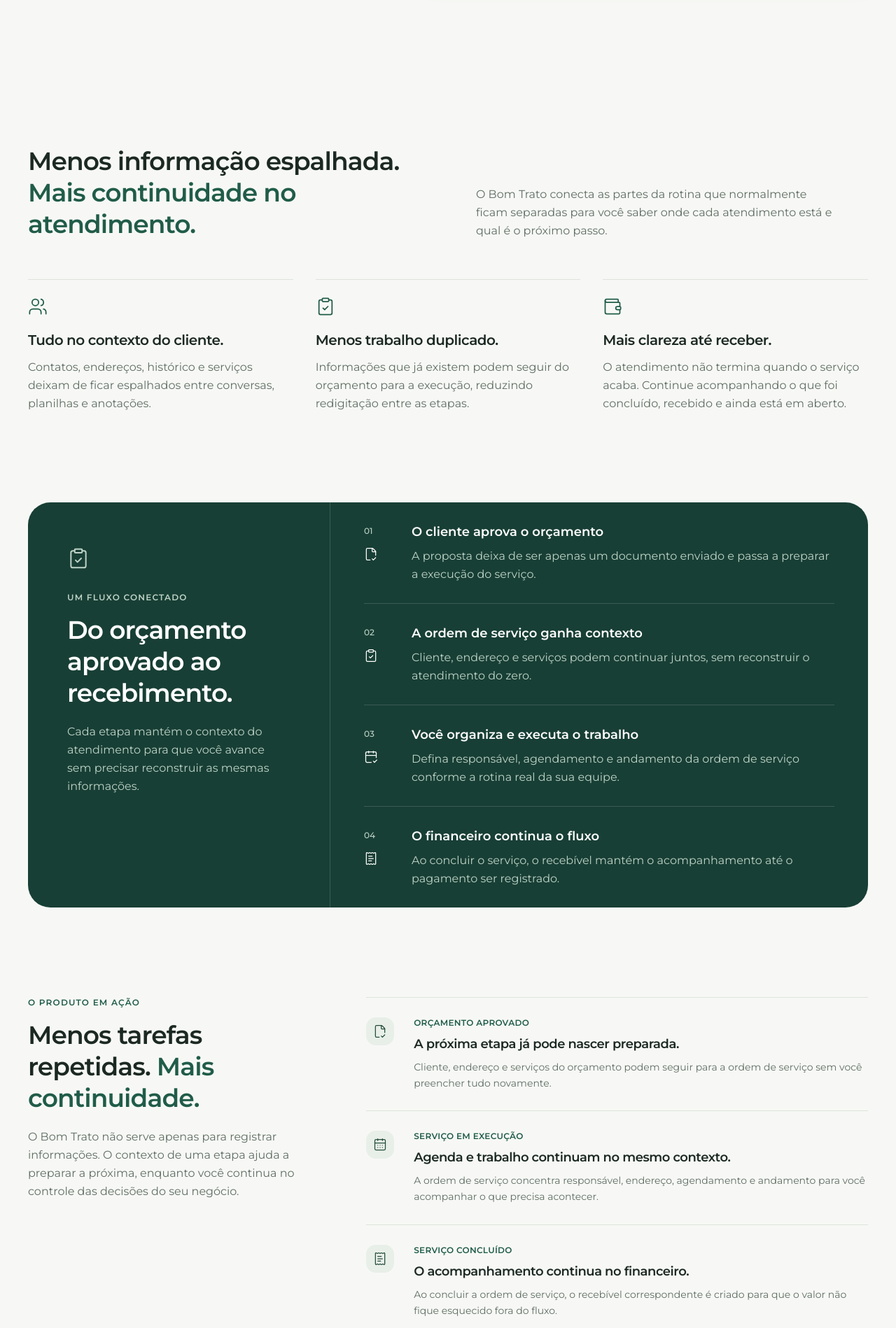
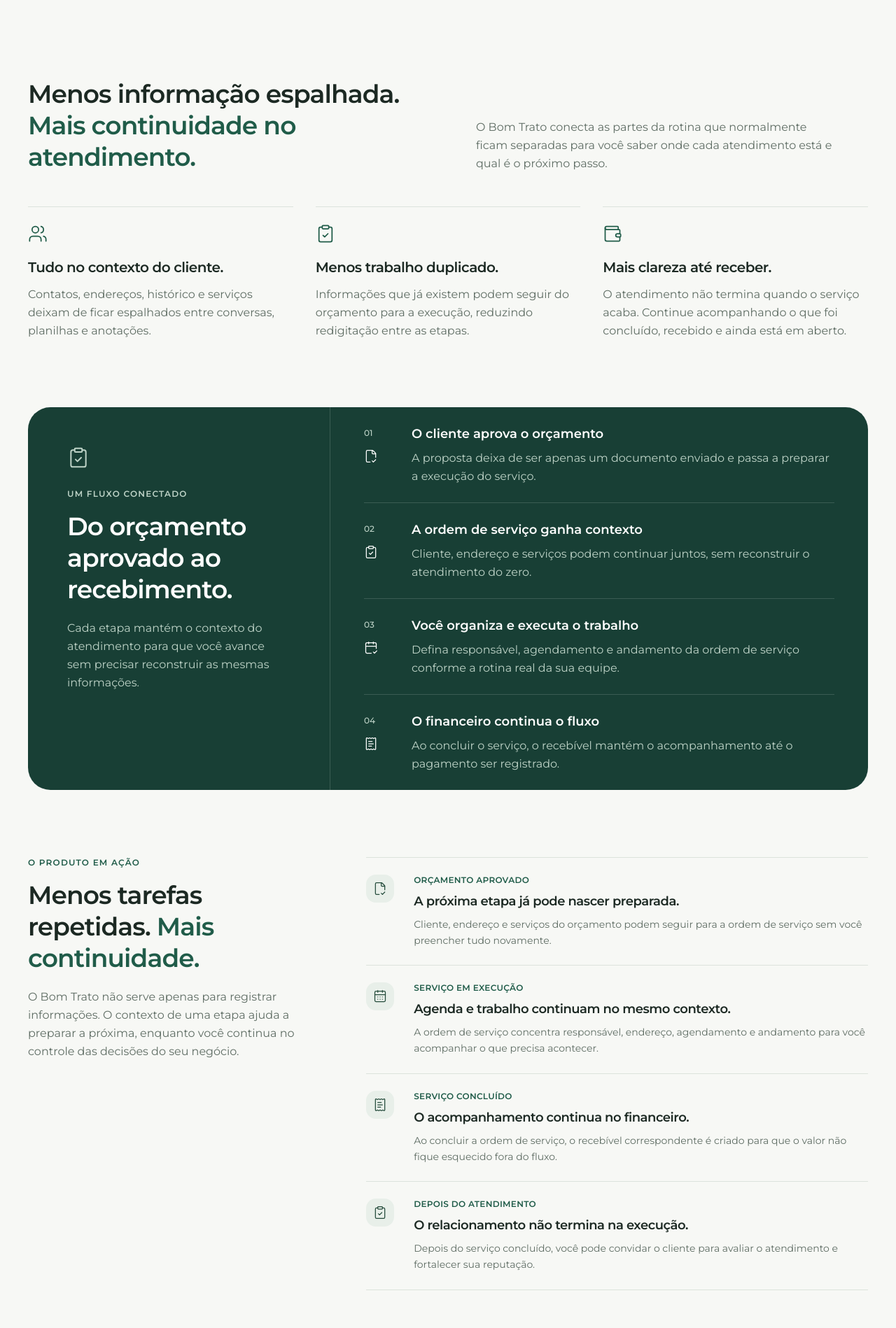
Before and after one commit to mbsegalla/bom-trato, a Next.js app: page / in a window 1280 px wide. Shown: the part 862-2760 px from the top of the page at 70% size. Built offline with nearby package versions, Linux system fonts and the light colour scheme; no server answers.

Commit message:
refactor(marketing): tighten homepage spacing and section rhythm

```diff
--- a/src/app/page.tsx
+++ b/src/app/page.tsx
@@ -123,8 +123,8 @@
       <JsonLd data={homeJsonLd} />
 
       <main id="main-content" tabIndex={-1}>
-        <section className="overflow-hidden px-6 pt-14 pb-20 sm:pt-20 sm:pb-28 lg:px-10">
-          <div className="mx-auto grid max-w-7xl items-center gap-16 lg:grid-cols-[0.9fr_1.1fr] lg:gap-14">
+        <section className="overflow-hidden px-6 pt-12 pb-12 sm:pt-16 sm:pb-16 lg:px-10">
+          <div className="mx-auto grid max-w-7xl items-center gap-12 lg:grid-cols-[0.9fr_1.1fr] lg:gap-14">
             <div className="max-w-xl">
               <p className="inline-flex items-center gap-2 rounded-full bg-secondary px-3 py-2 text-xs font-medium text-secondary-foreground">
                 <span aria-hidden="true" className="size-1.5 rounded-full bg-primary" />
@@ -174,7 +174,7 @@
           </div>
         </section>
 
-        <section id="features" className="scroll-mt-24 px-6 py-16 sm:py-24 lg:px-10">
+        <section id="features" className="scroll-mt-24 px-6 py-12 sm:py-16 lg:px-10">
           <div className="mx-auto max-w-7xl">
             <div className="grid gap-8 lg:grid-cols-2 lg:gap-20">
               <h2 className="max-w-xl font-heading text-3xl leading-tight font-semibold tracking-tight sm:text-4xl">
@@ -188,7 +188,7 @@
               </p>
             </div>
 
-            <div className="mt-14 grid gap-10 md:grid-cols-3 md:gap-8">
+            <div className="mt-12 grid gap-10 md:grid-cols-3 md:gap-8">
               {benefits.map(({ icon: Icon, title, description }) => (
                 <article key={title} className="border-t border-border pt-6">
                   <Icon aria-hidden="true" className="size-7 text-primary" strokeWidth={1.5} />
@@ -202,13 +202,13 @@
           </div>
         </section>
 
-        <section id="how-it-works" className="scroll-mt-24 px-4 py-8 sm:px-6 lg:px-10">
+        <section id="how-it-works" className="scroll-mt-24 px-4 py-6 sm:px-6 sm:py-8 lg:px-10">
           <div className="mx-auto max-w-7xl overflow-hidden rounded-[2rem] bg-brand text-brand-foreground">
             <div className="grid lg:grid-cols-[0.72fr_1.28fr]">
-              <div className="px-6 py-12 sm:px-10 sm:py-16 lg:border-r lg:border-brand-foreground/15 lg:px-14">
+              <div className="px-6 py-10 sm:px-10 sm:py-14 lg:border-r lg:border-brand-foreground/15 lg:px-14">
                 <ClipboardCheck aria-hidden="true" className="size-8 text-brand-muted" strokeWidth={1.5} />
 
-                <p className="mt-8 text-xs font-semibold tracking-widest text-brand-muted uppercase">
+                <p className="mt-7 text-xs font-semibold tracking-widest text-brand-muted uppercase">
                   Um fluxo conectado
                 </p>
 
@@ -224,7 +224,7 @@
 
               <ol className="divide-y divide-brand-foreground/15 px-6 sm:px-10 lg:px-12">
                 {workflow.map(({ icon: Icon, title, description }, index) => (
-                  <li key={title} className="grid gap-5 py-7 sm:grid-cols-[3rem_1fr] sm:items-start">
+                  <li key={title} className="grid gap-5 py-6 sm:grid-cols-[3rem_1fr] sm:items-start">
                     <div className="flex items-center gap-3 sm:block">
                       <span className="text-xs font-medium text-brand-muted">{String(index + 1).padStart(2, '0')}</span>
 
@@ -257,7 +257,7 @@
           <PublicPricingSection />
         </Suspense>
 
-        <section id="faq" className="scroll-mt-24 border-t border-border px-6 py-20 sm:py-24 lg:px-10">
+        <section id="faq" className="scroll-mt-24 border-t border-border px-6 py-12 sm:py-16 lg:px-10">
           <div className="mx-auto grid max-w-7xl gap-10 lg:grid-cols-[0.8fr_1.2fr] lg:gap-20">
             <div>
               <p className="text-xs font-semibold tracking-widest text-primary uppercase">Antes do próximo passo</p>
@@ -290,8 +290,8 @@
           </div>
         </section>
 
-        <section className="px-6 pb-20 lg:px-10">
-          <div className="mx-auto flex max-w-7xl flex-col items-start justify-between gap-8 rounded-[2rem] bg-secondary px-7 py-12 text-secondary-foreground sm:px-12 lg:flex-row lg:items-center">
+        <section className="px-6 pb-12 sm:pb-16 lg:px-10">
+          <div className="mx-auto flex max-w-7xl flex-col items-start justify-between gap-8 rounded-[2rem] bg-secondary px-7 py-10 text-secondary-foreground sm:px-12 lg:flex-row lg:items-center">
             <div className="max-w-2xl">
               <h2 className="font-heading text-3xl leading-tight font-semibold tracking-tight sm:text-4xl">
                 Cuide do serviço.
--- a/src/modules/marketing/components/pricingSection/components/pricingIntervalToggle.tsx
+++ b/src/modules/marketing/components/pricingSection/components/pricingIntervalToggle.tsx
@@ -9,8 +9,9 @@
 
 export function PricingIntervalToggle({ periods, activeInterval, onChange }: PricingIntervalToggleProps) {
   if (periods.length <= 1) return null;
+
   return (
-    <div className="mt-8 flex justify-center">
+    <div className="mt-6 flex justify-center">
       <div role="group" aria-label="Período de cobrança" className="inline-flex gap-1 rounded-xl border bg-card p-1">
         {periods.map((period) => (
           <Button
--- a/src/modules/marketing/components/pricingSection/index.tsx
+++ b/src/modules/marketing/components/pricingSection/index.tsx
@@ -34,27 +34,30 @@
   }
 
   return (
-    <section id="pricing" aria-labelledby="pricing-title" className="scroll-mt-24 px-6 py-20 sm:py-28 lg:px-10">
+    <section id="pricing" aria-labelledby="pricing-title" className="scroll-mt-24 px-6 py-12 sm:py-16 lg:px-10">
       <div className="mx-auto max-w-7xl">
         <div className="mx-auto max-w-2xl text-center">
           <p className="text-sm font-semibold tracking-wide text-primary">PLANOS</p>
+
           <h2 id="pricing-title" className="mt-3 font-heading text-3xl font-semibold tracking-tight sm:text-4xl">
             Um plano para o seu momento.
           </h2>
+
           <p className="mt-4 text-muted-foreground">Da primeira proposta à rotina de uma equipe.</p>
         </div>
 
         {!result.success ? (
-          <div aria-busy={isRefreshing} className="mx-auto mt-10 max-w-xl rounded-3xl border bg-card p-8 text-center">
+          <div aria-busy={isRefreshing} className="mx-auto mt-8 max-w-xl rounded-3xl border bg-card p-8 text-center">
             <p role="status" className="text-muted-foreground">
               {result.message}
             </p>
+
             <Button type="button" onClick={handleRetry} disabled={isRefreshing} className="mt-5">
               {isRefreshing ? 'Carregando...' : 'Tentar novamente'}
             </Button>
           </div>
         ) : plans.length === 0 ? (
-          <p role="status" className="mt-10 text-center text-muted-foreground">
+          <p role="status" className="mt-8 text-center text-muted-foreground">
             Nenhum plano disponível no momento.
           </p>
         ) : (
@@ -64,14 +67,16 @@
               activeInterval={activeInterval}
               onChange={setSelectedInterval}
             />
-            <p aria-live="polite" className="mt-4 text-center text-sm text-muted-foreground">
+
+            <p aria-live="polite" className="mt-3 text-center text-sm text-muted-foreground">
               {activeInterval === 'YEAR'
                 ? 'Os valores abaixo correspondem ao total cobrado por ano.'
                 : 'Os valores abaixo correspondem à cobrança mensal.'}
             </p>
+
             <div
               className={cn(
-                'mx-auto mt-10 grid gap-6',
+                'mx-auto mt-8 grid gap-6',
                 plans.length === 1
                   ? 'max-w-md'
                   : plans.length === 2
--- a/src/modules/marketing/components/productProofSection.tsx
+++ b/src/modules/marketing/components/productProofSection.tsx
@@ -33,7 +33,7 @@
 
 export function ProductProofSection() {
   return (
-    <section className="px-6 py-20 sm:py-24 lg:px-10">
+    <section className="px-6 py-12 sm:py-16 lg:px-10">
       <div className="mx-auto max-w-7xl">
         <div className="grid gap-8 lg:grid-cols-[0.72fr_1.28fr] lg:gap-20">
           <div className="max-w-lg">
@@ -56,8 +56,8 @@
                 key={title}
                 className={
                   index === 0
-                    ? 'grid gap-5 py-7 sm:grid-cols-[3rem_1fr]'
-                    : 'grid gap-5 border-t border-border py-7 sm:grid-cols-[3rem_1fr]'
+                    ? 'grid gap-5 py-6 sm:grid-cols-[3rem_1fr]'
+                    : 'grid gap-5 border-t border-border py-6 sm:grid-cols-[3rem_1fr]'
                 }
               >
                 <div className="flex size-10 items-center justify-center rounded-xl bg-secondary text-secondary-foreground">
--- a/src/modules/publicProfiles/components/featuredProfessionalsSection.tsx
+++ b/src/modules/publicProfiles/components/featuredProfessionalsSection.tsx
@@ -17,7 +17,7 @@
   return (
     <section
       id="professionals"
-      className="scroll-mt-24 border-y border-border bg-muted/20 px-6 py-20 sm:py-24 lg:px-10"
+      className="scroll-mt-24 border-y border-border bg-muted/20 px-6 py-12 sm:py-16 lg:px-10"
     >
       <div className="mx-auto max-w-7xl">
         <div className="flex flex-col justify-between gap-8 md:flex-row md:items-end">
@@ -43,7 +43,7 @@
           </Link>
         </div>
 
-        <div className="mt-10 grid gap-5 md:grid-cols-2 xl:grid-cols-3">
+        <div className="mt-8 grid gap-5 md:grid-cols-2 xl:grid-cols-3">
           {page.items.map((professional) => (
             <ProfessionalCard key={professional.slug} professional={professional} />
           ))}
```
Also changed, not shown: 1 other file (tests, documents, lock files or other folders).
